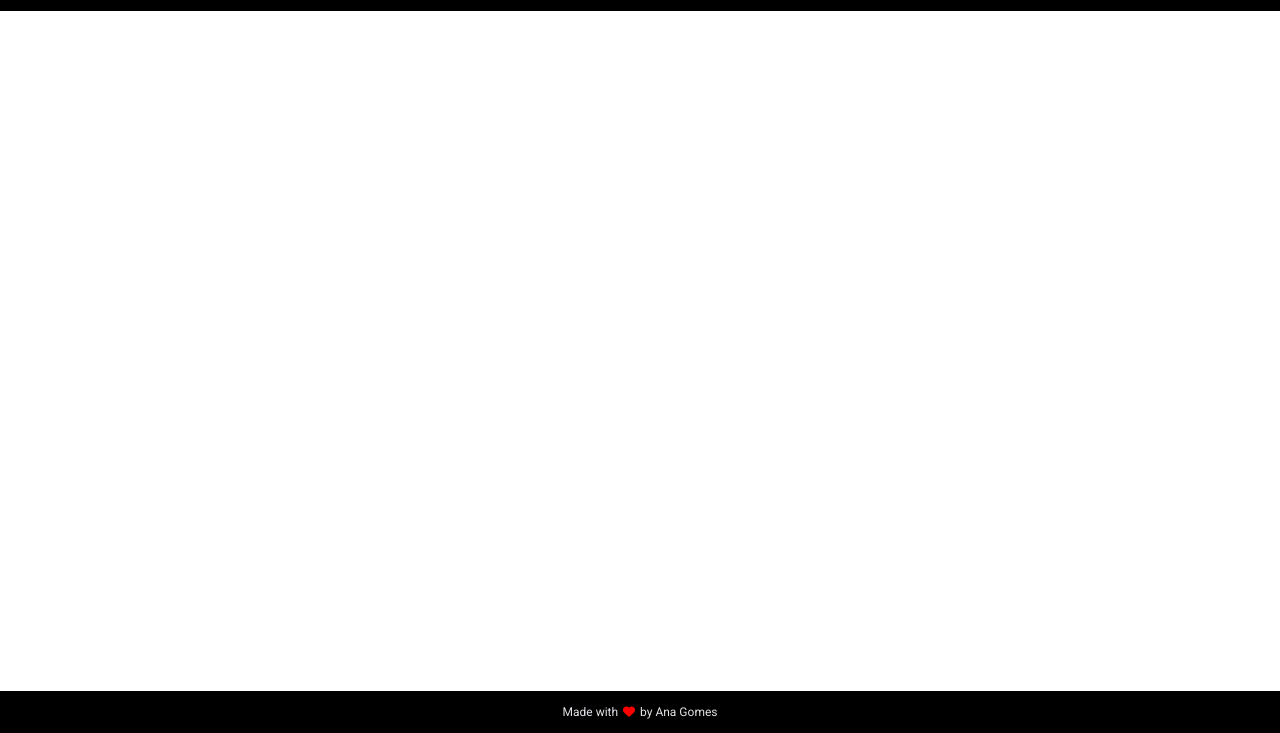
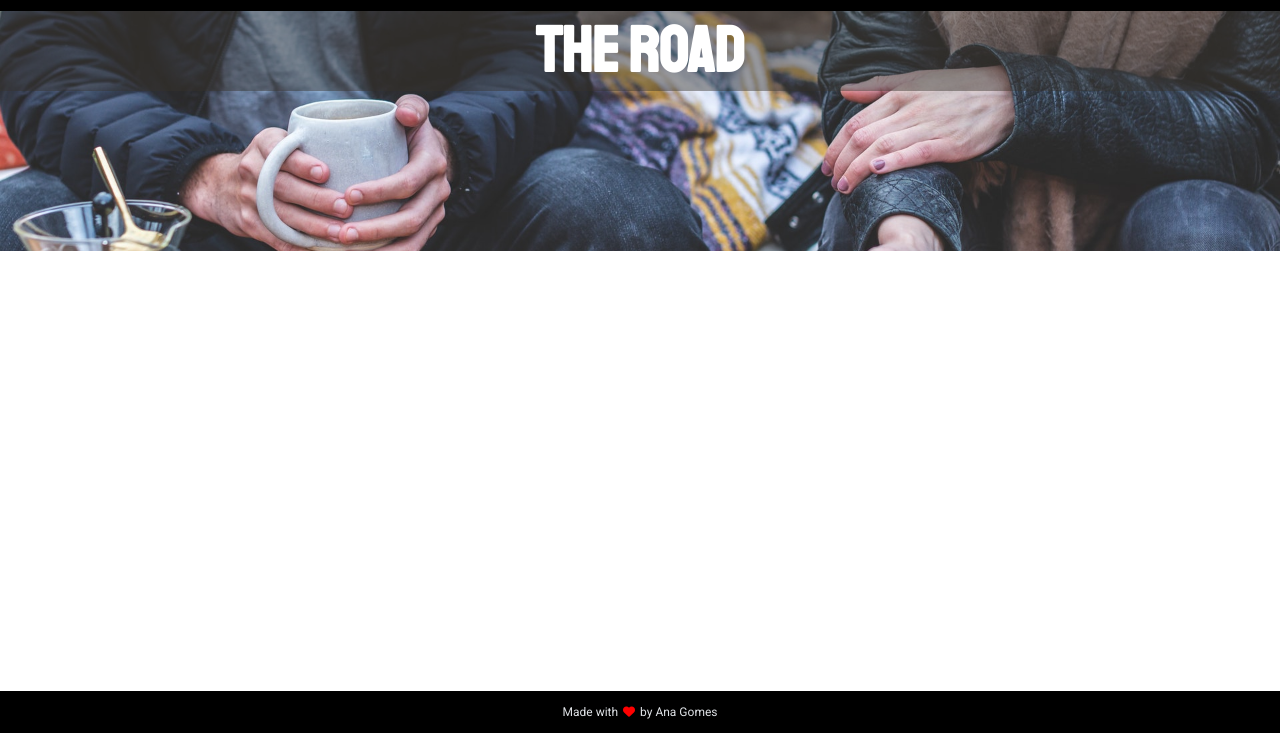
Before and after one commit to anagomesdesign/personal-blog, a plain HTML site: page index.html in a window 1280 px wide. Shown: the part 67-800 px from the top of the page. Drawn offline with Linux system fonts and the light colour scheme.

Commit message:
Progress on the main section banner

```diff
--- a/index.html
+++ b/index.html
@@ -20,7 +20,8 @@
             <a href="#"><button>Contact</button></a>
         </header>
 
-        <section>
+        <section class="banner">
+            <h1>The Road</h1>
         </section>
 
         <article>
--- a/styles.css
+++ b/styles.css
@@ -1,5 +1,6 @@
 /* Fonts */
 @import url('https://fonts.googleapis.com/css?family=Roboto:300,400,700&display=swap');
+@import url('https://fonts.googleapis.com/css?family=Staatliches&display=swap');
 
 * {
     box-sizing: border-box;
@@ -24,19 +25,19 @@ header {
 
 }
 
+header {
+    display: flex;
+    justify-content: flex-end;
+    align-items: center;
+    padding: 14px 10%;
+}
+
 li, a, button {
     font-family: 'Roboto', sans-serif;
     font-weight: 400;
     font-size: 14px;
     color: #dfe2e6;
     text-decoration: none;
-}
-
-header {
-    display: flex;
-    justify-content: flex-end;
-    align-items: center;
-    padding: 14px 10%;
 }
 
 .nav-links {
@@ -73,6 +74,29 @@ button:hover {
     font-weight: 700;
 }
 
+.banner {
+    height: 240px;
+    width: 100%;
+    background-image: url("coffee-photo.jpg");
+    background-color: rgb(53,50,44,1);
+    background-position: center;
+    background-size: cover;
+}
+
+.banner:hover{
+    cursor: pointer;
+}
+
+h1 {
+    font-family: 'Staatliches', sans-serif;
+    font-size: 4em;
+    text-align: center;
+    line-break: loose;
+    color: #fff;
+    background-color: rgb(53,50,44,0.45);
+}
+
+
 footer {
     background-color: black;
     position: fixed;
```
Also changed, not shown: coffee-photo.jpg (added).
